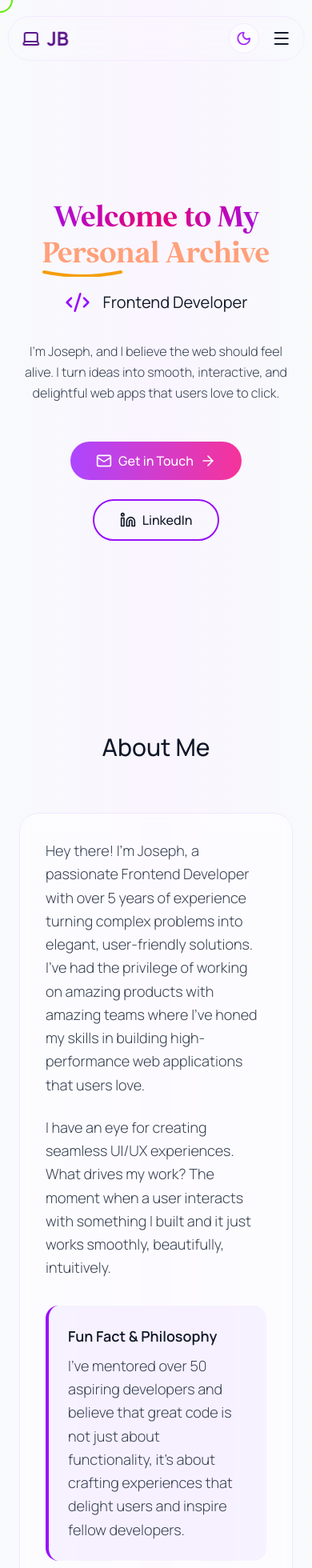
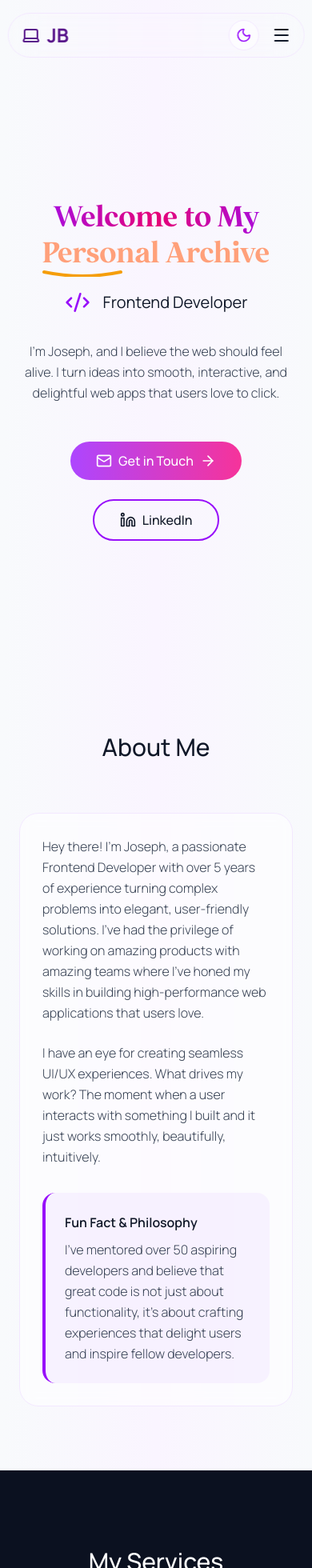
Before and after one commit to sagacious123/my-latest-portfolio, a React (Vite) app: page / in a window 390 px wide. Shown: the top 1960 px of the page at 80% size. Built offline with nearby package versions, Linux system fonts and the light colour scheme; a web font is replaced by a local one.

Commit message:
Navbar scroll event

```diff
--- a/src/index.css
+++ b/src/index.css
@@ -154,6 +154,7 @@ font-style: italic;
 /* linear-gradient(to right, #5800e6, #006de6) */
   .gradient-bg {
     background: linear-gradient(to right, #9810fa, #e60076);
+    /* background: linear-gradient(to right, #9810fa, #e60076); */
   }
 
   .gradient-bg-light {
--- a/src/pages/home.tsx
+++ b/src/pages/home.tsx
@@ -57,6 +57,9 @@ export const Home = () => {
   //   () => window.matchMedia("(prefers-color-scheme: dark)").matches
   // );
   const { isDark, toggleTheme } = useTheme();
+  const [scrollClassName, setScrollClassName] = useState(
+    "w-[95%] md:px-4 md:py-3 px-4 py-2 top-4"
+  );
   const [activeProject, setActiveProject] = useState<number | null>(null);
   const [skillOrbit, setSkillOrbit] = useState(0);
   const [sparkles, setSparkles] = useState<
@@ -92,6 +95,24 @@ export const Home = () => {
       window.removeEventListener("mousemove", handleMouseMove);
       window.removeEventListener("scroll", handleScroll);
       clearInterval(orbitInterval);
+    };
+  }, []);
+
+  const listenScrollEvent = () => {
+    if (window.scrollY > 34) {
+      setScrollClassName(
+        "w-[56%] md:w-[80%] lg:w-[58%] py-1 px-[14px] pe-[5px] top-3"
+      );
+    } else {
+      setScrollClassName("w-[95%] md:px-4 md:py-3 px-4 py-2 top-4");
+    }
+  };
+
+  useEffect(() => {
+    window.addEventListener("scroll", listenScrollEvent);
+
+    return () => {
+      window.removeEventListener("scroll", listenScrollEvent);
     };
   }, []);
 
@@ -354,7 +375,7 @@ export const Home = () => {
     >
       {/* Custom Cursor Effect */}
       <div
-        className={`fixed w-8 h-8 border-2 ${
+        className={`hidden md:block fixed w-8 h-8 border-2 ${
           isDark ? "border-purple-500" : "border-purple-600"
         } rounded-full pointer-events-none z-40 mix-blend-difference transition-transform duration-150`}
         style={{
@@ -384,9 +405,9 @@ export const Home = () => {
 
       {/* Navigation */}
       <nav
-        className={`fixed max-w-7xl w-[95%] mx-auto top-5 left-1/2 -translate-x-1/2 z-40 rounded-full bg-transparent  backdrop-blur-lg border ${borderColor}`}
+        className={`fixed max-w-7xl mx-auto left-1/2 -translate-x-1/2 z-40 rounded-full bg-transparent  backdrop-blur-lg border transition-all duration-500 ${borderColor} ${scrollClassName}`}
       >
-        <div className="max-w-7xl mx-auto md:px-4 md:py-3 px-4 py-2 flex justify-between items-center">
+        <div className="max-w-7xl mx-auto flex justify-between items-center">
           <div
             className={`text-2xl font-bold  flex items-center gap-2 cursor-pointer hover:scale-110 transition-transform ${
               isDark ? "text-purple-200" : "text-purple-900"
@@ -413,7 +434,9 @@ export const Home = () => {
               <a
                 key={item}
                 href={`#${item.toLowerCase()}`}
-                className={`hover:${accentColor} transition-colors relative group text-sm font-normal text-[#585858]`}
+                className={`hover:${accentColor} transition-colors relative group text-sm font-normal ${
+                  isDark ? "text-[#d0d0d0]" : "text-[#585858]"
+                }`}
                 onClick={() => {
                   createSparkle(mousePosition.x, mousePosition.y);
                   setIsMenuOpen(false);
@@ -657,21 +680,16 @@ export const Home = () => {
         <div className="max-w-4xl mx-auto">
           <div className="text-center mb-16">
             <h2 className="text-3xl md:text-5xl font-medium mb-4 flex items-center justify-center gap-4">
-              {/* <User
-                className={`w-12 h-12 ${
-                  isDark ? "text-purple-400" : "text-purple-600"
-                }`}
-              /> */}
               About Me
             </h2>
           </div>
 
           <div
-            className={`${cardBg} backdrop-blur border ${borderColor} rounded-3xl p-8 md:p-12 ${
+            className={`${cardBg} backdrop-blur border ${borderColor} rounded-3xl p-7 md:p-12 ${
               isDark ? "hover:border-purple-500" : "hover:border-purple-400"
             } transition-all`}
           >
-            <div className="space-y-6 text-lg leading-relaxed ">
+            <div className="space-y-6 md:text-lg text-base leading-relaxed ">
               <p className={isDark ? "text-gray-300" : "text-gray-700"}>
                 Hey there! I'm Joseph, a passionate Frontend Developer with over
                 5 years of experience turning complex problems into elegant,
@@ -768,7 +786,7 @@ export const Home = () => {
             </p> */}
           </div>
 
-          <div className="relative h-96 flex items-center justify-center mb-16">
+          <div className="relative h-96 flex items-center justify-center mb-16 sm:scale-100 scale-[0.8]">
             {/* Center Sun */}
             <div
               className={`absolute w-24 h-24 rounded-full bg-gradient-to-r ${
@@ -1282,7 +1300,7 @@ export const Home = () => {
             download="Joseph Bajegbo Resume"
             className={`inline-flex items-center gap-3 ${
               isDark ? "gradient-bg" : "gradient-bg-light"
-            } text-white px-10 py-5 rounded-full hover:scale-105 transition-all shadow-2xl group font-medium text-lg`}
+            } text-white md:px-9 md:py-5 px-6 py-4 rounded-full hover:scale-105 transition-all shadow-2xl group font-medium md:text-lg text-base`}
           >
             <Download className="w-6 h-6 group-hover:animate-bounce" />
             Grab my Resume
```
